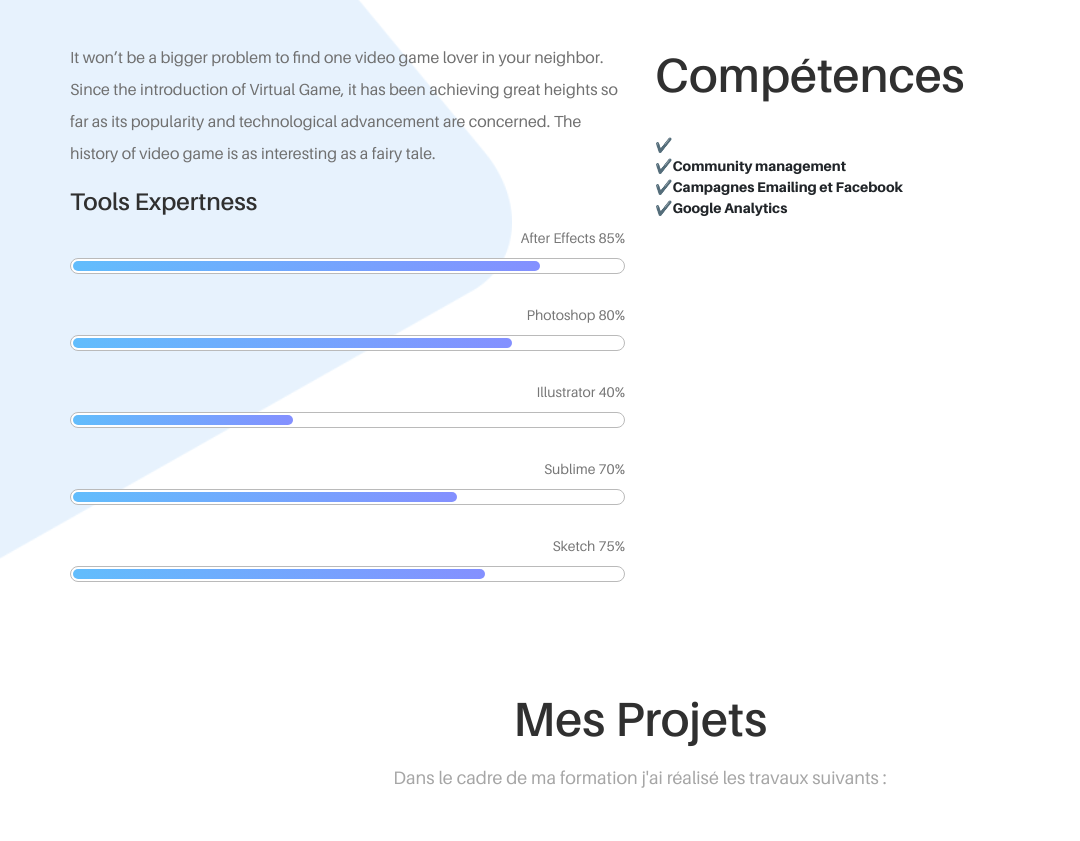
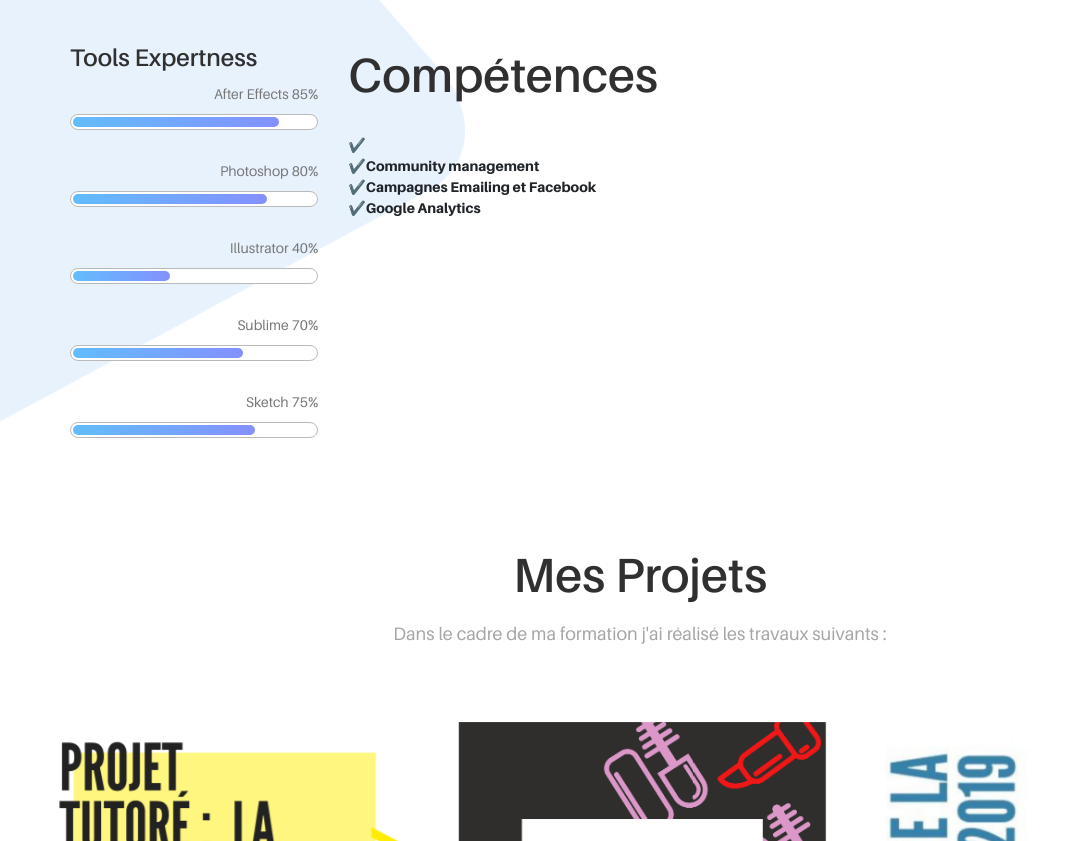
Before and after one commit to scarlettom/cv, a website: page index.html in a window 1280 px wide. Shown: the part 1358-2199 px from the top of the page, without its empty margins (0-1080 px from the left). Drawn offline with Linux system fonts and the light colour scheme.

Commit message:
Update index.html

```diff
--- a/index.html
+++ b/index.html
@@ -219,10 +219,7 @@
                 </div>
 
             <div class="row">
-						<div class="col-lg-6 about-left">
-							<p>
-								It won’t be a bigger problem to find one video game lover in your neighbor. Since the introduction of Virtual Game, it has been achieving great heights so far as its popularity and technological advancement are concerned. The history of video game is as interesting as a fairy tale.
-							</p>
+		<div class="col-lg-6 about-left">
 							<h4 class="pb-40">Tools Expertness</h4>
 				                <div class="skillbar" data-percent="85%">
 				                    <div class="skill-bar-percent">After Effects 85%</div>
```
